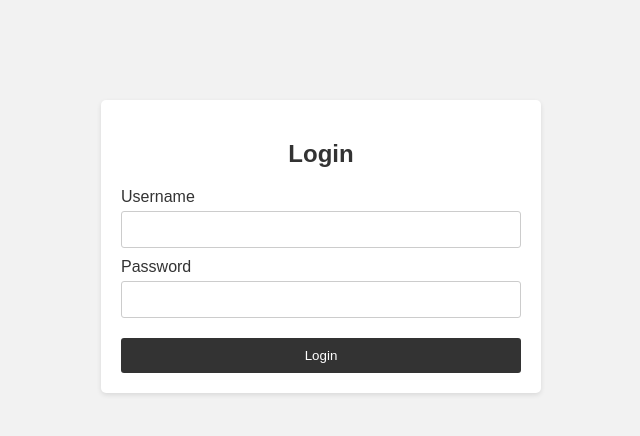
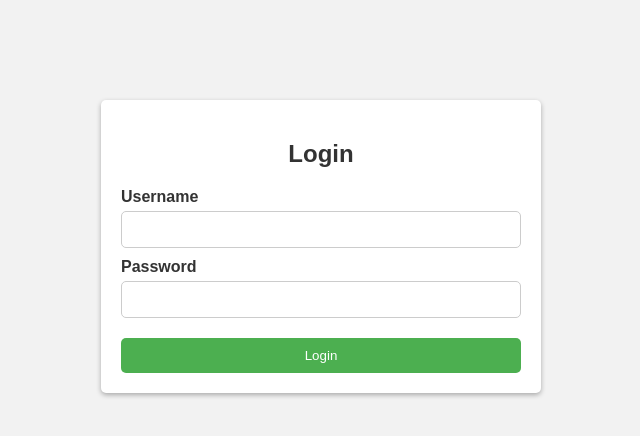
Before and after one commit to mohalkarushikesh/mohalkarushikesh--Digital-Notice-Board-using-Raspberry-Pi-and-IOT-NEW, a website: page public/login.html in a window 1280 px wide. Shown: the whole page, without its empty margins (319-959 px from the left). Drawn offline with Linux system fonts and the light colour scheme.

Commit message:
new commit

```diff
--- a/public/login.html
+++ b/public/login.html
@@ -1,8 +1,62 @@
+
+
 <!DOCTYPE html>
 <html>
   <head>
     <title>Login Page</title>
     <link rel="stylesheet" type="text/css" href="style.css" />
+    <style>
+      body {
+        background-color: #f2f2f2;
+        font-family: Arial, sans-serif;
+        margin: 0;
+        padding: 0;
+      }
+
+      .container {
+        background-color: #ffffff;
+        border-radius: 5px;
+        box-shadow: 0 2px 5px rgba(0, 0, 0, 0.3);
+        margin: 100px auto;
+        max-width: 400px;
+        padding: 20px;
+        text-align: center;
+      }
+
+      h2 {
+        color: #333333;
+        margin-bottom: 20px;
+      }
+
+      label {
+        display: block;
+        font-weight: bold;
+        margin-bottom: 5px;
+        text-align: left;
+      }
+
+      input[type="text"],
+      input[type="password"] {
+        border-radius: 5px;
+        box-sizing: border-box;
+        padding: 10px;
+        width: 100%;
+      }
+
+      input[type="submit"] {
+        background-color: #4caf50;
+        border: none;
+        border-radius: 5px;
+        color: #ffffff;
+        cursor: pointer;
+        padding: 10px;
+        width: 100%;
+      }
+
+      input[type="submit"]:hover {
+        background-color: #45a049;
+      }
+    </style>
   </head>
   <body>
     <div class="container">
```
Also changed, not shown: public/img.html (+4 -2 lines), public/secure/index.html (+70 -6 lines), public/images/1685976201633.jpg (added), public/images/1685976701109.jpg (added).
